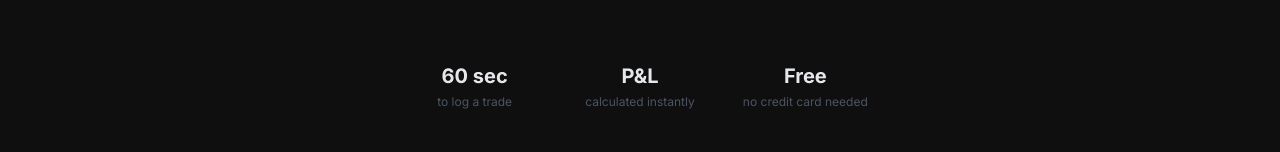
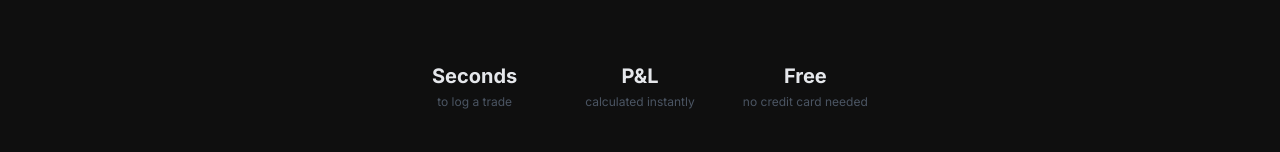
Before and after one commit to aleks-drozy/Trading_Dashboard, a Next.js app: page / in a window 1280 px wide. Shown: the part 572-724 px from the top of the page. Built offline with nearby package versions, Linux system fonts and the light colour scheme.

Commit message:
fix(landing): change stat to Seconds

```diff
--- a/components/landing/HeroSection.tsx
+++ b/components/landing/HeroSection.tsx
@@ -1,7 +1,7 @@
 import Link from "next/link"
 
 const stats = [
-  { value: "60 sec", label: "to log a trade" },
+  { value: "Seconds", label: "to log a trade" },
   { value: "P&L", label: "calculated instantly" },
   { value: "Free", label: "no credit card needed" },
 ]
```
